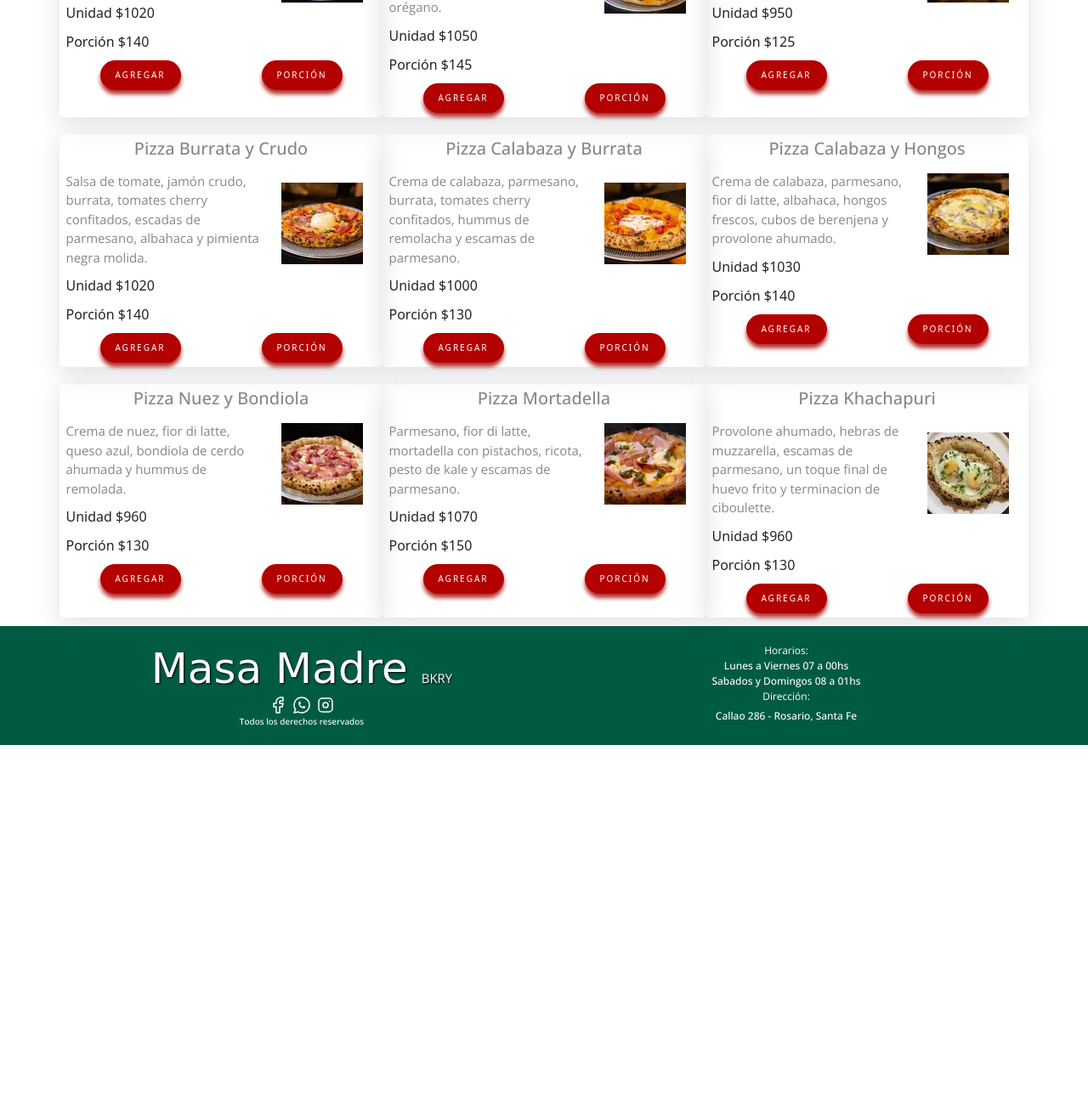
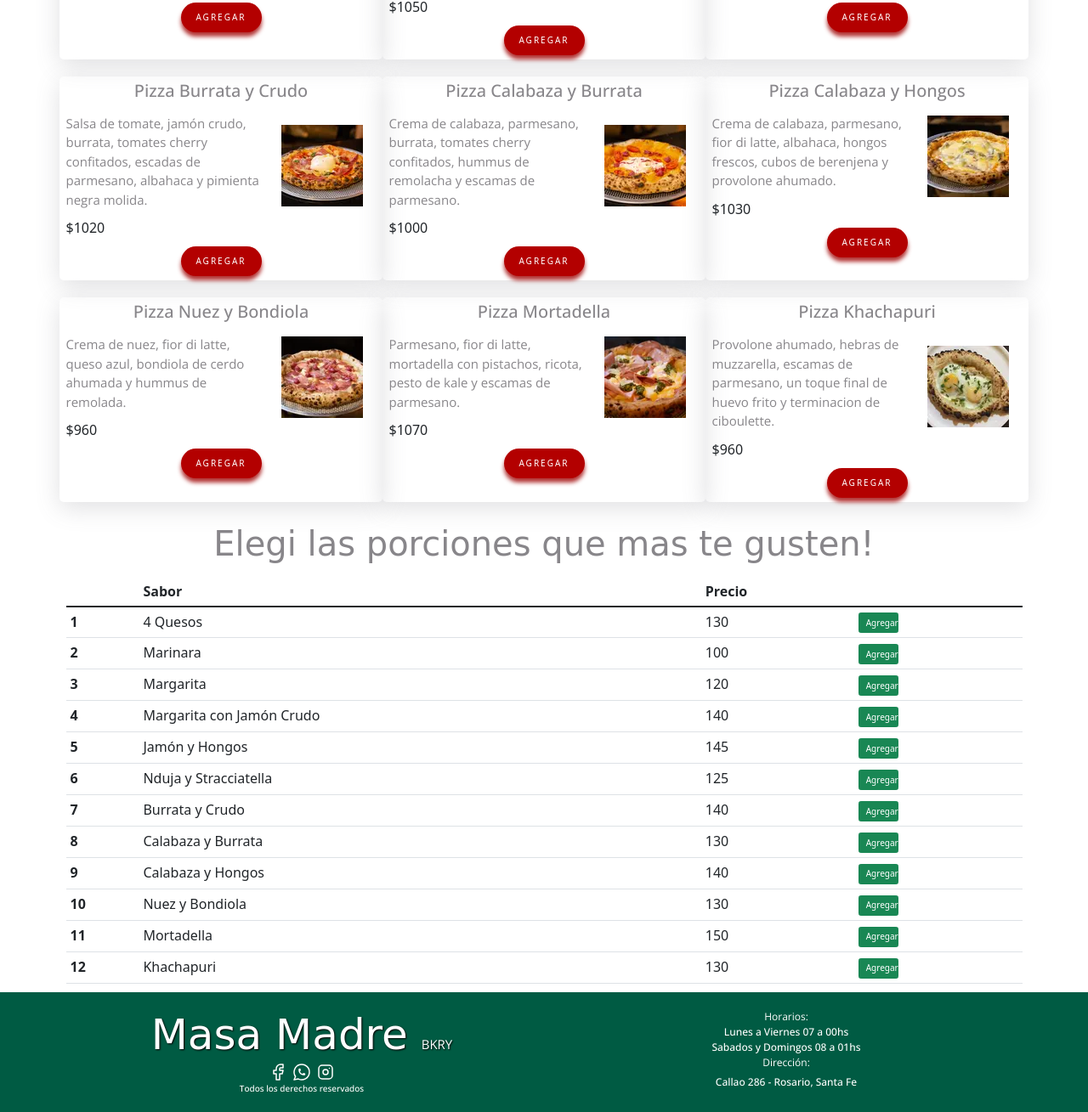
Before and after one commit to DiegoAPaez/MMBakery, a plain HTML site: page pizzas.html in a window 1280 px wide. Shown: the part 893-2202 px from the top of the page at 85% size. Before the commit the page ends 1770 px from the top, so only its background shows below. Drawn offline with nearby package versions, Linux system fonts and the light colour scheme; a web font is replaced by a local one.

Commit message:
Agregar porciones

```diff
--- a/pizzas.html
+++ b/pizzas.html
@@ -68,10 +68,8 @@
                     <div class="row align-items-center">
                         <p class="col-8 pizza__descripcion">Parmesano, fior di latte, queso azul, provolone ahumado y miel.</p>
                         <img class="col-auto" src="./img/Pizzas/4Quesos.webp" alt="">
-                        <p class="col-12">Unidad $<span class="precio">970</span></p>
-                        <p class="col-12">Porción $<span class="precio_porcion">130</span></p>
+                        <p class="col-12">$<span class="precio">970</span></p>
                         <a href="#" class="col-3 mx-auto button__carrito agregar-carrito boton__agregar" data-id="0">Agregar</a>
-                        <a href="#" class="col-3 mx-auto button__carrito agregar-porcion boton__agregar" data-id="12">Porción</a>
                     </div>
                 </div>
                 <div class="col-12 col-sm-12 col-md-6 col-lg-4 gap-1 mt-3 mb-3 pt-2 pb-2 pizza" data-aos="fade-left">
@@ -79,10 +77,8 @@
                     <div class="row align-items-center">
                         <p class="col-8 pizza__descripcion">Salsa de tomate, láminas de ajo, alcaparras fritas, aceitunas negras y orégano..</p>
                         <img class="col-auto" src="./img/Pizzas/Marinara.webp" alt="">
-                        <p class="col-12">Unidad $<span class="precio">770</span></p>
-                        <p class="col-12">Porción $<span class="precio_porcion">100</span></p>
+                        <p class="col-12">$<span class="precio">770</span></p>
                         <a href="#" class="col-3 mx-auto button__carrito agregar-carrito boton__agregar" data-id="1">Agregar</a>
-                        <a href="#" class="col-3 mx-auto button__carrito agregar-porcion boton__agregar" data-id="13">Porción</a>
                     </div>
 
                 </div>
@@ -91,10 +87,8 @@
                     <div class="row align-items-center">
                         <p class="col-8 pizza__descripcion">Salsa de tomate, parmesano, fior di latte y albahaca.</p>
                         <img class="col-auto" src="./img/Pizzas/Margarita.webp" alt="">
-                        <p class="col-12">Unidad $<span class="precio">850</span></p>
-                        <p class="col-12">Porción $<span class="precio_porcion">120</span></p>
+                        <p class="col-12">$<span class="precio">850</span></p>
                         <a href="#" class="col-3 mx-auto button__carrito agregar-carrito boton__agregar" data-id="2">Agregar</a>
-                        <a href="#" class="col-3 mx-auto button__carrito agregar-porcion boton__agregar" data-id="14">Porción</a>
                     </div>
 
                 </div>
@@ -103,10 +97,8 @@
                     <div class="row align-items-center">
                         <p class="col-8 pizza__descripcion">Salsa de tomate, parmesano, fior di latte, albahaca y jamón crudo.</p>
                         <img class="col-auto" src="./img/Pizzas/Margarita Crudo.webp" alt="">
-                        <p class="col-12">Unidad $<span class="precio">1020</span></p>
-                        <p class="col-12">Porción $<span class="precio_porcion">140</span></p>
+                        <p class="col-12">$<span class="precio">1020</span></p>
                         <a href="#" class="col-3 mx-auto button__carrito agregar-carrito boton__agregar" data-id="3">Agregar</a>
-                        <a href="#" class="col-3 mx-auto button__carrito agregar-porcion boton__agregar" data-id="15">Porción</a>
                     </div>
 
                 </div>
@@ -115,10 +107,8 @@
                     <div class="row align-items-center">
                         <p class="col-8 pizza__descripcion">Salsa de tomate, parmesano, fior di latte, hongos frescos, jamón de cerdo natural, huevo duro rallado, aceitunas negras y orégano.</p>
                         <img class="col-auto" src="./img/Pizzas/Jamon y hongos.webp" alt="">
-                        <p class="col-12">Unidad $<span class="precio">1050</span></p>
-                        <p class="col-12">Porción $<span class="precio_porcion">145</span></p>
+                        <p class="col-12">$<span class="precio">1050</span></p>
                         <a href="#" class="col-3 mx-auto button__carrito agregar-carrito boton__agregar" data-id="4">Agregar</a>
-                        <a href="#" class="col-3 mx-auto button__carrito agregar-porcion boton__agregar" data-id="16">Porción</a>
                     </div>
 
                 </div>
@@ -127,10 +117,8 @@
                     <div class="row align-items-center">
                         <p class="col-8 pizza__descripcion">Salsa de tomate, Nduja calabresa, stracciatella, albahaca, berenjenas y pimienta molida.</p>
                         <img class="col-auto" src="./img/Pizzas/nduja.webp" alt="">
-                        <p class="col-12">Unidad $<span class="precio">950</span></p>
-                        <p class="col-12">Porción $<span class="precio_porcion">125</span></p>
+                        <p class="col-12">$<span class="precio">950</span></p>
                         <a href="#" class="col-3 mx-auto button__carrito agregar-carrito boton__agregar" data-id="5">Agregar</a>
-                        <a href="#" class="col-3 mx-auto button__carrito agregar-porcion boton__agregar" data-id="17">Porción</a>
                     </div>
 
                 </div>
@@ -139,10 +127,8 @@
                     <div class="row align-items-center">
                         <p class="col-8 pizza__descripcion">Salsa de tomate, jamón crudo, burrata, tomates cherry confitados, escadas de parmesano, albahaca y pimienta negra molida.</p>
                         <img class="col-auto" src="./img/Pizzas/burrata y crudo.webp" alt="">
-                        <p class="col-12">Unidad $<span class="precio">1020</span></p>
-                        <p class="col-12">Porción $<span class="precio_porcion">140</span></p>
+                        <p class="col-12">$<span class="precio">1020</span></p>
                         <a href="#" class="col-3 mx-auto button__carrito agregar-carrito boton__agregar" data-id="6">Agregar</a>
-                        <a href="#" class="col-3 mx-auto button__carrito agregar-porcion boton__agregar" data-id="18">Porción</a>
                     </div>
 
                 </div>
@@ -151,10 +137,8 @@
                     <div class="row align-items-center">
                         <p class="col-8 pizza__descripcion">Crema de calabaza, parmesano, burrata, tomates cherry confitados, hummus de remolacha y escamas de parmesano.</p>
                         <img class="col-auto" src="./img/Pizzas/calabaza y burrata.webp" alt="">
-                        <p class="col-12">Unidad $<span class="precio">1000</span></p>
-                        <p class="col-12">Porción $<span class="precio_porcion">130</span></p>
+                        <p class="col-12">$<span class="precio">1000</span></p>
                         <a href="#" class="col-3 mx-auto button__carrito agregar-carrito boton__agregar" data-id="7">Agregar</a>
-                        <a href="#" class="col-3 mx-auto button__carrito agregar-porcion boton__agregar" data-id="19">Porción</a>
                     </div>
 
                 </div>
@@ -163,10 +147,8 @@
                     <div class="row align-items-center">
                         <p class="col-8 pizza__descripcion">Crema de calabaza, parmesano, fior di latte, albahaca, hongos frescos, cubos de berenjena y provolone ahumado.</p>
                         <img class="col-auto" src="./img/Pizzas/calabaza y hongos.webp" alt="">
-                        <p class="col-12">Unidad $<span class="precio">1030</span></p>
-                        <p class="col-12">Porción $<span class="precio_porcion">140</span></p>
+                        <p class="col-12">$<span class="precio">1030</span></p>
                         <a href="#" class="col-3 mx-auto button__carrito agregar-carrito boton__agregar" data-id="8">Agregar</a>
-                        <a href="#" class="col-3 mx-auto button__carrito agregar-porcion boton__agregar" data-id="20">Porción</a>
                     </div>
 
                 </div>
@@ -175,10 +157,8 @@
                     <div class="row align-items-center">
                         <p class="col-8 pizza__descripcion">Crema de nuez, fior di latte, queso azul, bondiola de cerdo ahumada y hummus de remolada.</p>
                         <img class="col-auto" src="./img/Pizzas/bondiola y nuez.webp" alt="">
-                        <p class="col-12">Unidad $<span class="precio">960</span></p>
-                        <p class="col-12">Porción $<span class="precio_porcion">130</span></p>
+                        <p class="col-12">$<span class="precio">960</span></p>
                         <a href="#" class="col-3 mx-auto button__carrito agregar-carrito boton__agregar" data-id="9">Agregar</a>
-                        <a href="#" class="col-3 mx-auto button__carrito agregar-porcion boton__agregar" data-id="21">Porción</a>
                     </div>
 
                 </div>
@@ -187,10 +167,8 @@
                     <div class="row align-items-center">
                         <p class="col-8 pizza__descripcion">Parmesano, fior di latte, mortadella con pistachos, ricota, pesto de kale y escamas de parmesano.</p>
                         <img class="col-auto" src="./img/Pizzas/mortadella.webp" alt="">
-                        <p class="col-12">Unidad $<span class="precio">1070</span></p>
-                        <p class="col-12">Porción $<span class="precio_porcion">150</span></p>
+                        <p class="col-12">$<span class="precio">1070</span></p>
                         <a href="#" class="col-3 mx-auto button__carrito agregar-carrito boton__agregar" data-id="10">Agregar</a>
-                        <a href="#" class="col-3 mx-auto button__carrito agregar-porcion boton__agregar" data-id="22">Porción</a>
                     </div>
 
                 </div>
@@ -199,12 +177,96 @@
                     <div class="row align-items-center">
                         <p class="col-8 pizza__descripcion">Provolone ahumado, hebras de muzzarella, escamas de parmesano, un toque final de huevo frito y terminacion de ciboulette.</p>
                         <img class="col-auto" src="./img/Pizzas/khachapuri.webp" alt="">
-                        <p class="col-12">Unidad $<span class="precio">960</span></p>
-                        <p class="col-12">Porción $<span class="precio_porcion">130</span></p>
+                        <p class="col-12">$<span class="precio">960</span></p>
                         <a href="#" class="col-3 mx-auto button__carrito agregar-carrito boton__agregar" data-id="11">Agregar</a>
-                        <a href="#" class="col-3 mx-auto button__carrito agregar-porcion boton__agregar" data-id="23">Porción</a>
                     </div>
-
+                </div>
+                <div>
+                    <h2 class="text-center mt-4 mb-4 pizza__titulo">Elegi las porciones que mas te gusten!</h2>
+                    <table class="table">
+                        <thead>
+                          <tr>
+                            <th scope="col"></th>
+                            <th scope="col">Sabor</th>
+                            <th scope="col">Precio</th>
+                            <th scope="col"></th>
+                          </tr>
+                        </thead>
+                        <tbody>
+                          <tr>
+                            <th scope="row">1</th>
+                            <td>4 Quesos</td>
+                            <td>130</td>
+                            <td><a href="#" class="col-3 mx-auto btn btn-success agregar-carrito" data-id="12">Agregar</a></td>
+                          </tr>
+                          <tr>
+                            <th scope="row">2</th>
+                            <td>Marinara</td>
+                            <td>100</td>
+                            <td><a href="#" class="col-3 mx-auto btn btn-success agregar-carrito" data-id="13">Agregar</a></td>
+                          </tr>
+                          <tr>
+                            <th scope="row">3</th>
+                            <td>Margarita</td>
+                            <td>120</td>
+                            <td><a href="#" class="col-3 mx-auto btn btn-success agregar-carrito" data-id="14">Agregar</a></td>
+                          </tr>
+                          <tr>
+                            <th scope="row">4</th>
+                            <td>Margarita con Jamón Crudo</td>
+                            <td>140</td>
+                            <td><a href="#" class="col-3 mx-auto btn btn-success agregar-carrito" data-id="15">Agregar</a></td>
+                          </tr>
+                          <tr>
+                            <th scope="row">5</th>
+                            <td>Jamón y Hongos</td>
+                            <td>145</td>
+                            <td><a href="#" class="col-3 mx-auto btn btn-success agregar-carrito" data-id="16">Agregar</a></td>
+                          </tr>
+                          <tr>
+                            <th scope="row">6</th>
+                            <td>Nduja y Stracciatella</td>
+                            <td>125</td>
+                            <td><a href="#" class="col-3 mx-auto btn btn-success agregar-carrito" data-id="17">Agregar</a></td>
+                          </tr>
+                          <tr>
+                            <th scope="row">7</th>
+                            <td>Burrata y Crudo</td>
+                            <td>140</td>
+                            <td><a href="#" class="col-3 mx-auto btn btn-success agregar-carrito" data-id="18">Agregar</a></td>
+                          </tr>
+                          <tr>
+                            <th scope="row">8</th>
+                            <td>Calabaza y Burrata</td>
+                            <td>130</td>
+                            <td><a href="#" class="col-3 mx-auto btn btn-success agregar-carrito" data-id="19">Agregar</a></td>
+                          </tr>
+                          <tr>
+                            <th scope="row">9</th>
+                            <td>Calabaza y Hongos</td>
+                            <td>140</td>
+                            <td><a href="#" class="col-3 mx-auto btn btn-success agregar-carrito" data-id="20">Agregar</a></td>
+                          </tr>
+                          <tr>
+                            <th scope="row">10</th>
+                            <td>Nuez y Bondiola</td>
+                            <td>130</td>
+                            <td><a href="#" class="col-3 mx-auto btn btn-success agregar-carrito" data-id="21">Agregar</a></td>
+                          </tr>
+                          <tr>
+                            <th scope="row">11</th>
+                            <td>Mortadella</td>
+                            <td>150</td>
+                            <td><a href="#" class="col-3 mx-auto btn btn-success agregar-carrito" data-id="22">Agregar</a></td>
+                          </tr>
+                          <tr>
+                            <th scope="row">12</th>
+                            <td>Khachapuri</td>
+                            <td>130</td>
+                            <td><a href="#" class="col-3 mx-auto btn btn-success agregar-carrito" data-id="23">Agregar</a></td>
+                          </tr>
+                        </tbody>
+                      </table>
                 </div>
             </div>
         </div>
```
Also changed, not shown: data/datos.json (+12 -12 lines), js/app.js (+29 -7 lines).
